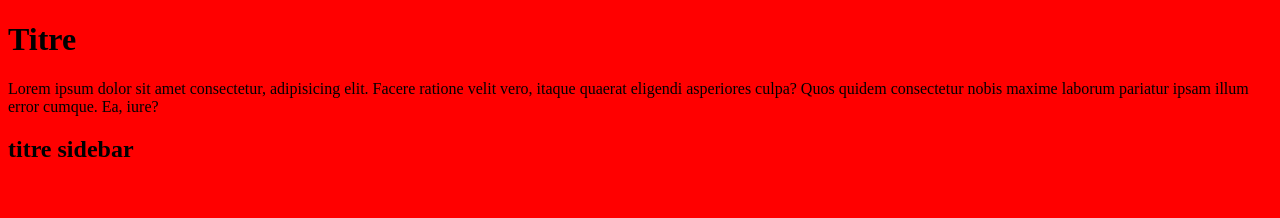
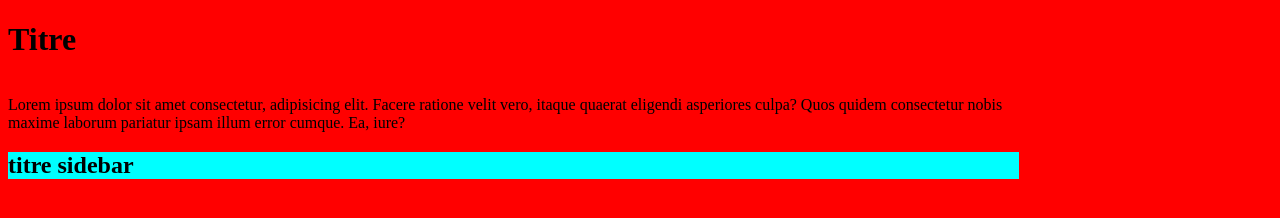
Before and after one commit to godartcedric/inrgwi31, a plain HTML site: page index.html in a window 1280 px wide. Drawn offline with Linux system fonts and the light colour scheme.

Commit message:
sidebar2

```diff
--- a/style.css
+++ b/style.css
@@ -1,3 +1,15 @@
 body{
   background-color: red;
 }
+.content {
+  display: flex;
+  flex:1;
+  }
+  .main{
+    width: 80%;
+  }
+  .sidebar{
+    padding 1 rem;
+    background-color: aqua;
+    min-width: 20%;
+  }
```
